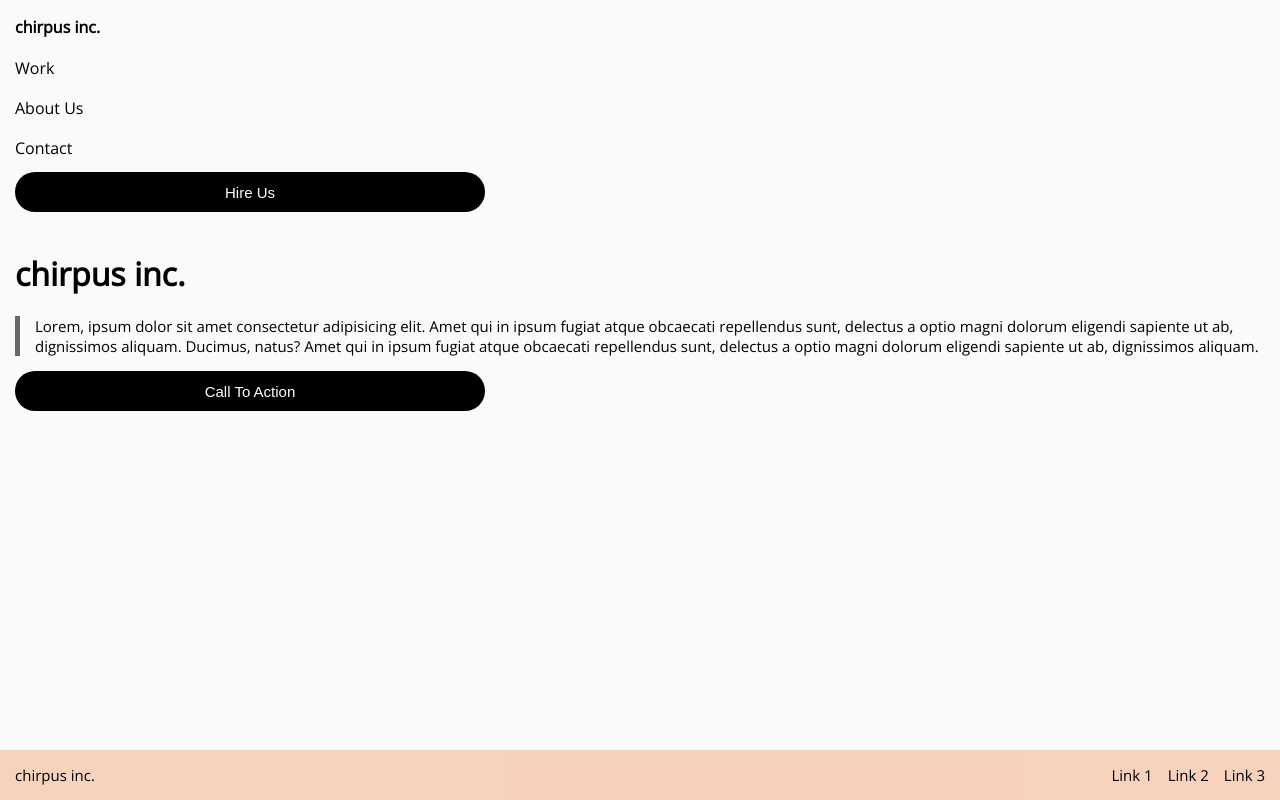
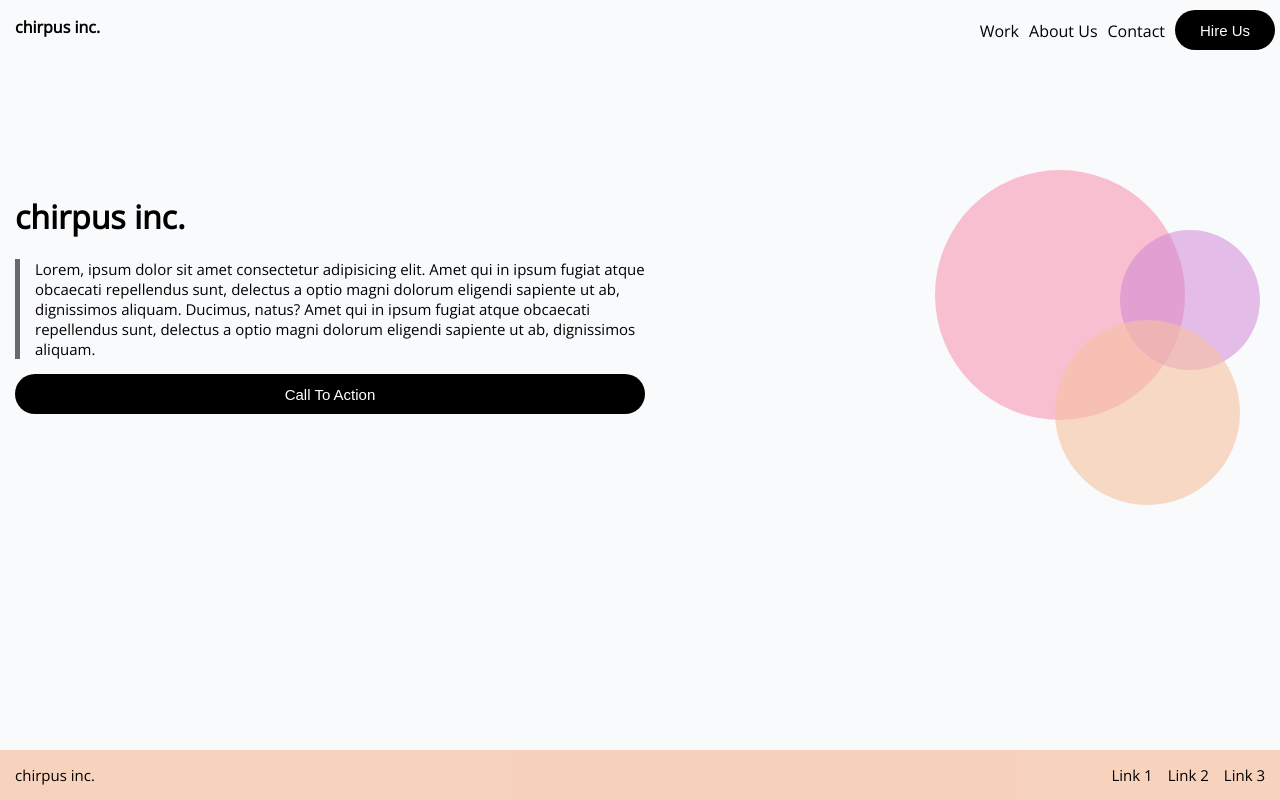
Before and after one commit to ajako19/htmlcsslab1pt1, a plain HTML site: page htmlcsslab1/index.html in a window 1280 px wide. Drawn offline with nearby package versions, Linux system fonts and the light colour scheme.

Commit message:
Add files via upload

```diff
--- a/htmlcsslab1/index.html
+++ b/htmlcsslab1/index.html
@@ -14,11 +14,11 @@
 <div id="maindiv">
     <div class="navigationbar">
         <p id="chirpusinc">chirpus inc.</p>
-        <a href="#" style="text-decoration:none" class="navbarcontents">Work</a>
-        <a href="#" style="text-decoration:none" class="navbarcontents">About Us</a>
-        <a href="#" style="text-decoration:none" class="navbarcontents">Contact</a>
+        <a href="#" style="text-decoration:none" class="navbarcontents" id="fullscreen">Work</a>
+        <a href="#" style="text-decoration:none" class="navbarcontents" id="fullscreen">About Us</a>
+        <a href="#" style="text-decoration:none" class="navbarcontents" id="fullscreen2">Contact</a>
     </div>
-    <button id="hire-us">Hire Us</button>
+    <button href="#" id="hire-us" id="fullscreen">Hire Us</button>
     <h1>chirpus inc.</h1>
     <p id="paragraph">Lorem, ipsum dolor sit amet consectetur adipisicing elit.
         Amet qui in ipsum fugiat atque obcaecati repellendus
@@ -28,8 +28,12 @@
         a optio magni dolorum eligendi sapiente ut ab,
         dignissimos aliquam.
     </p>
-    <button id="calltoaction">Call To Action</button>
+    <button href="#" id="calltoaction">Call To Action</button>
 </div>
+
+    <div class="circle1"></div>
+    <div class="circle2"></div>
+    <div class="circle3"></div>
 
 <footer>
     <p id="chirpusfooter">chirpus inc.</p>
@@ -38,5 +42,6 @@
     <a href="#" style="text-decoration: none" class="footerlink">Link 3</a>
 </footer>
 
+
 </body>
 </html>
--- a/htmlcsslab1/styles.css
+++ b/htmlcsslab1/styles.css
@@ -6,7 +6,7 @@ body {
 
 #maindiv {
     margin-left: 15px;
-    margin-right: 15px;
+    margin-right: 5px;
 }
 
 .navigationbar {
@@ -29,7 +29,6 @@ body {
 #hire-us {
     background-color: #000;
     color: #fff;
-    text-align: center;
     margin: 10px auto;
     height: 40px;
     width: 470px;
@@ -47,6 +46,36 @@ h1 {
     border-left: 5px solid #69696a;
     padding-left: 15px;
     font-size: 15px;
+}
+
+.circle1 {
+    height: 250px;
+    width: 250px;
+    border-radius: 50%;
+    background-color: rgba(247, 136, 167, 0.6);
+    display: none;
+    opacity: 85%;
+    z-index: 1;
+}
+
+.circle2 {
+    height: 185px;
+    width: 185px;
+    border-radius: 50%;
+    background-color: rgba(247, 193, 162, 0.7);
+    display: none;
+    opacity: 85%;
+    z-index: 21;
+}
+
+.circle3 {
+    height: 140px;
+    width: 140px;
+    border-radius: 50%;
+    background-color: rgba(207, 130, 213, 0.6);
+    display: none;
+    opacity: 85%;
+    z-index: 3;
 }
 
 #calltoaction {
@@ -83,3 +112,69 @@ footer {
     margin-right: 15px;
     color: #000;
 }
+
+@media only screen and (min-width: 768px) {
+    .navigationbar {
+        display: flex;
+        flex-direction: row;
+        justify-content: flex-end;
+        margin-right: 100px;
+    }
+
+    #fullscreen {
+        margin-right: 10px;
+        padding-top: 5px;
+    }
+
+    #fullscreen2 {
+        margin-right: 10px;
+        padding-top: 5px;
+    }
+
+    #hire-us {
+        position: absolute;
+        right: 0;
+        top: 0;
+        width: 100px;
+        margin-right: 5px;
+    }
+
+    #chirpusinc {
+        margin-right: auto;
+
+    }
+
+    h1 {
+        margin-top: 150px;
+    }
+
+    #paragraph {
+        width: 50%;
+    }
+
+    #calltoaction {
+        width: 50%
+    }
+
+    .circle1 {
+        display: block;
+        position:absolute;
+        right: 95px;
+        top: 170px;
+    }
+
+    .circle2 {
+        display: block;
+        position:absolute;
+        right: 40px;
+        top: 320px;
+    }
+
+    .circle3 {
+        display: block;
+        position:absolute;
+        right: 20px;
+        top: 230px;
+    }
+
+}
```
